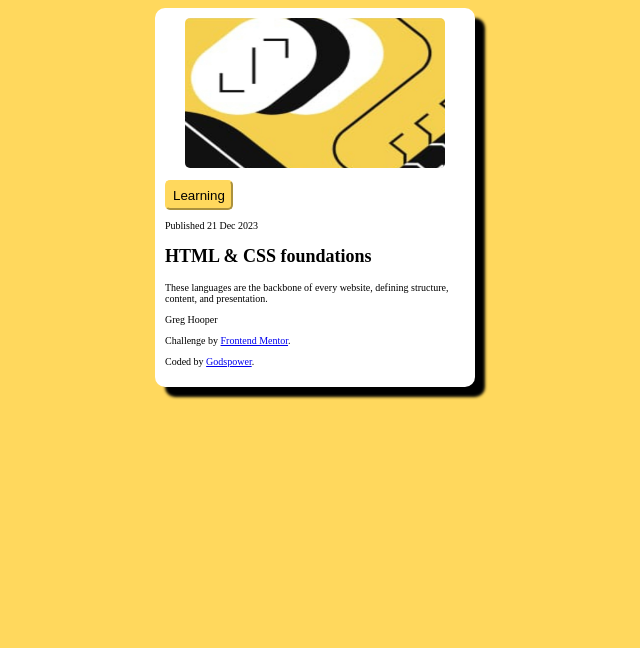
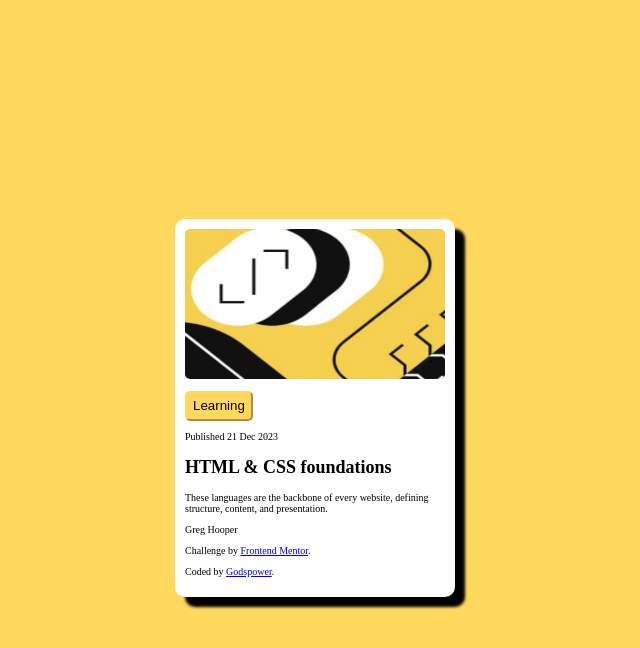
Before and after one commit to Petersgodspower19/Yellow-Card-repository-, a plain HTML site: page index.html in a window 1280 px wide. Shown: the whole page, without its empty margins (325-965 px from the left). Drawn offline with Linux system fonts and the light colour scheme.

Commit message:
Update style.css

```diff
--- a/style.css
+++ b/style.css
@@ -31,10 +31,14 @@ button{
     font-weight: bold;
 }
 @media(min-width:480px){
+    body{
+        height:100vh;
+        display:flex;
+    }
     .container{
        margin:auto;
        font-size:10px;
        padding:10px;
-       width:300px;
+       width:260px;
     }
 }
```
